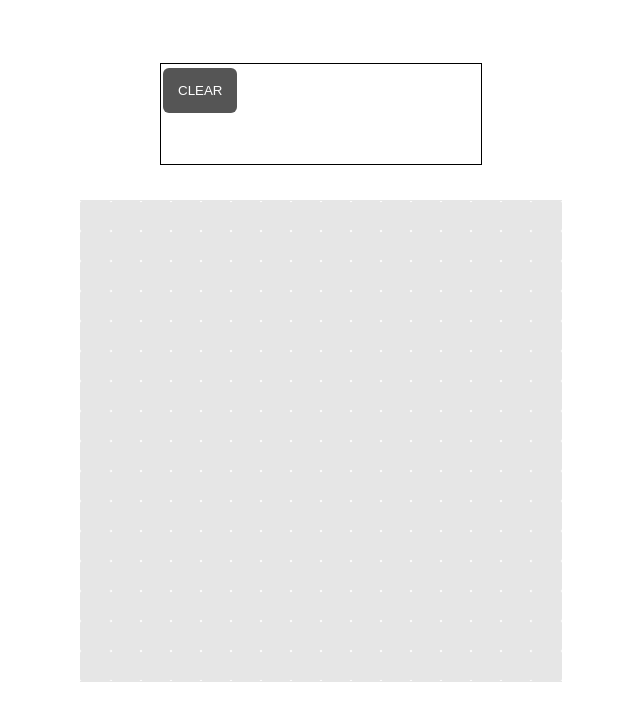
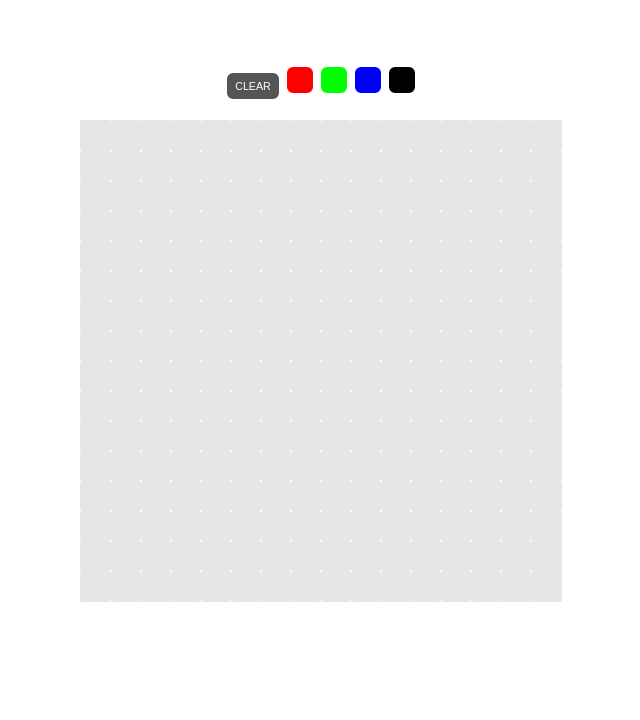
Before and after one commit to tlannoye11/etch-a-sketch, a plain HTML site: page index.html in a window 1280 px wide. Shown: the whole page, without its empty margins (319-959 px from the left). Drawn offline with nearby package versions, Linux system fonts and the light colour scheme.

Commit message:
Finished the grid resizing and the colored 'radio buttons'. Need to finish the 'current color' logic and fix the clear button position

```diff
--- a/application.js
+++ b/application.js
@@ -1,6 +1,39 @@
+/* global $ */
+// The above line is used to prevent Cloud9's ESLint tool from failing to interpret the jquery '$' symbol.
+// Credit for the fix goes here:
+// https://community.c9.io/t/being-flagged-as-not-defined-in-js-file-when-using-jquery/4231/4
+
 $(document).ready(function() {
-    function newGrid(gridLength, gridWidth) {
-        for (var i = 0; i < gridLength; i++) {
+    var currentColor = "black";
+
+    // Draw a new grid to start out.
+    newGrid(16,16);
+
+    $("#clearBtn").on("click", function() {
+       $(".square").removeClass("colored");
+
+       var size = prompt("Please enter a new grid size", "10");
+
+       // Make sure that the default size is used if none is entered.
+       if (size === null) {
+           size = 10;
+       }
+
+       // Empty all divs from the previous grid.
+       $("#container").empty();
+
+       // Draw a new grid.
+       newGrid(size,size);
+    });
+
+    $(".colorBtn").on("click", function() {
+        $(".colorBtn").removeClass("colorBtnSelected");
+        $(this).addClass("colorBtnSelected");
+    })
+});
+
+function newGrid(gridHeight, gridWidth) {
+    for (var i = 0; i < gridHeight; i++) {
         var newRow = $("<div class='row' id='row" + i + "'></div>");
 
         $("#container").append(newRow);
@@ -12,38 +45,39 @@ $(document).ready(function() {
         }
 
         // Increase the border on the first and last squares.
-
         $("#square" + i + "-0").addClass("leftSquare");
         $("#square" + i + "-" + (gridWidth - 1)).addClass("rightSquare");
     }
 
     // Increase the border on the top and bottom rows.
     $("#row0").addClass("topRow");
-        $("#row" + (gridLength - 1)).addClass("bottomRow");
+    $("#row" + (gridHeight - 1)).addClass("bottomRow");
+
+    // Change the size of each square based on how many squares there are.
+    // The original grid is 480px by 480px.
+    // Make sure to allow 2px total for the border around each square.
+    $(".square").css({"width": (480 / gridWidth) - 2, "height": (480 / gridHeight) - 2});
+
+    // Also change the height of each square row accordingly.
+    // Grid rows have no borders, so just divide the 480px grid by the number of rows.
+    $(".row").css("height", 480 / gridHeight);
+
+    // Add the darkenSquare function to each new square.
+    $(".square").on("mouseenter", darkenSquare);
+
+    console.log("L/W: " + gridHeight + ", " + gridWidth);
 }
 
-    newGrid(16,16);
-
-    $(".square").on("mouseenter", function() {
-        var currentOpacity;
-
-        $(this).addClass("colored");
-
-        currentOpacity = parseInt($(this).css("opacity"));
-
-        console.log("BEFORE " + currentOpacity);
-        currentOpacity += 0.1;
-        console.log("AFTER " + currentOpacity);
-
-        $(this).css({"opacity": parseInt($(this).css("opacity")) + 0.1});
-    });
-
-    $("#clearBtn").on("click", function() {
-       $(".square").removeClass("colored");
-    });
-
+// This function was originally created here:
+// https://stackoverflow.com/questions/5560248/programmatically-lighten-or-darken-a-hex-color-or-rgb-and-blend-colors.
+// All credit goes to the author of that post.
 function shadeRGBColor(color, percent) {
     var f=color.split(","),t=percent<0?0:255,p=percent<0?percent*-1:percent,R=parseInt(f[0].slice(4)),G=parseInt(f[1]),B=parseInt(f[2]);
     return "rgb("+(Math.round((t-R)*p)+R)+","+(Math.round((t-G)*p)+G)+","+(Math.round((t-B)*p)+B)+")";
 }
-});
+
+function darkenSquare() {
+    $(this).css({"background-color": shadeRGBColor($(this).css("background-color"), -0.25)});
+
+
+}
--- a/index.html
+++ b/index.html
@@ -5,7 +5,11 @@
     </head>
     <body>
         <div id="controls">
-            <button id="clearBtn">CLEAR</button>
+            <button class="ctrlBtn" id="clearBtn">CLEAR</button>
+            <button class="ctrlBtn colorBtn" id="redBtn"></button>
+            <button class="ctrlBtn colorBtn" id="greenBtn"></button>
+            <button class="ctrlBtn colorBtn" id="blueBtn"></button>
+            <button class="ctrlBtn colorBtn" id="blackBtn"></button>
         </div>
         <div id="container">
 
--- a/sketch-style.css
+++ b/sketch-style.css
@@ -1,24 +1,75 @@
 #controls {
-    border: 1px solid;
-    height: 100px;
-    width: 320px;
+    /*border: 1px solid;*/
+    height: 34px;
+    width: 192px;
     margin-top: 5%;
     margin-left: auto;
     margin-right: auto;
 }
 
-#clearBtn {
-    background-color: #555555;
+.ctrlBtn {
     color: white;
     border: none;
     border-radius: 6px;
-    padding: 15px 15px;
+    height: 26px;
+    width: 26px;
     text-align: center;
     text-decoration: none;
     display: inline-block;
-    font-size: 10pt;
+    font-size: 8pt;
     margin: 4px 2px;
     cursor: pointer;
+}
+
+.colorBtnSelected {
+    background-color: #ffffff !important;
+}
+
+#clearBtn {
+    background-color: #555555;
+    border: 2px solid #555555;
+    width: 52px;
+}
+
+#clearBtn:hover {
+    background-color: #ffffff;
+    color: #555555;
+}
+
+#redBtn {
+    background-color: #ff0000;
+    border: 2px solid #ff0000;
+}
+
+#redBtn:hover {
+    background-color: #ffffff;
+}
+
+#greenBtn {
+    background-color: #00ff00;
+    border: 2px solid #00ff00;
+}
+
+#greenBtn:hover {
+    background-color: #ffffff;
+}
+
+#blueBtn {
+    background-color: #0000ff;
+    border: 2px solid #0000ff;
+}
+
+#blueBtn:hover {
+    background-color: #ffffff;
+}
+
+#blackBtn {
+    background-color: #000000;
+    border: 2px solid #000000;
+}
+
+#blackBtn:hover {
+    background-color: #ffffff;
 }
 
 #container {
@@ -28,13 +79,12 @@
     border: 10px solid white;
     border-radius: 8px;
 
-    margin-top: 2%;
+    margin-top: 1%;
     margin-left: auto;
     margin-right: auto;
 }
 
 .row {
-    height: 30px;
     width: 482px;
 }
 
@@ -48,8 +98,6 @@
 
 .square {
     background-color: #e6e6e6;
-    height: 28px;
-    width: 28px;
     border: 1px solid #e6e6e6;
     border-radius: 2px;
     float: left;
@@ -62,8 +110,3 @@
 .rightSquare {
     border-right: 2px solid #e6e6e6;
 }
-
-.colored {
-    background-color: red;
-    border-color: red;
-}
```
Lines whose indentation alone changed are shown as unchanged.
